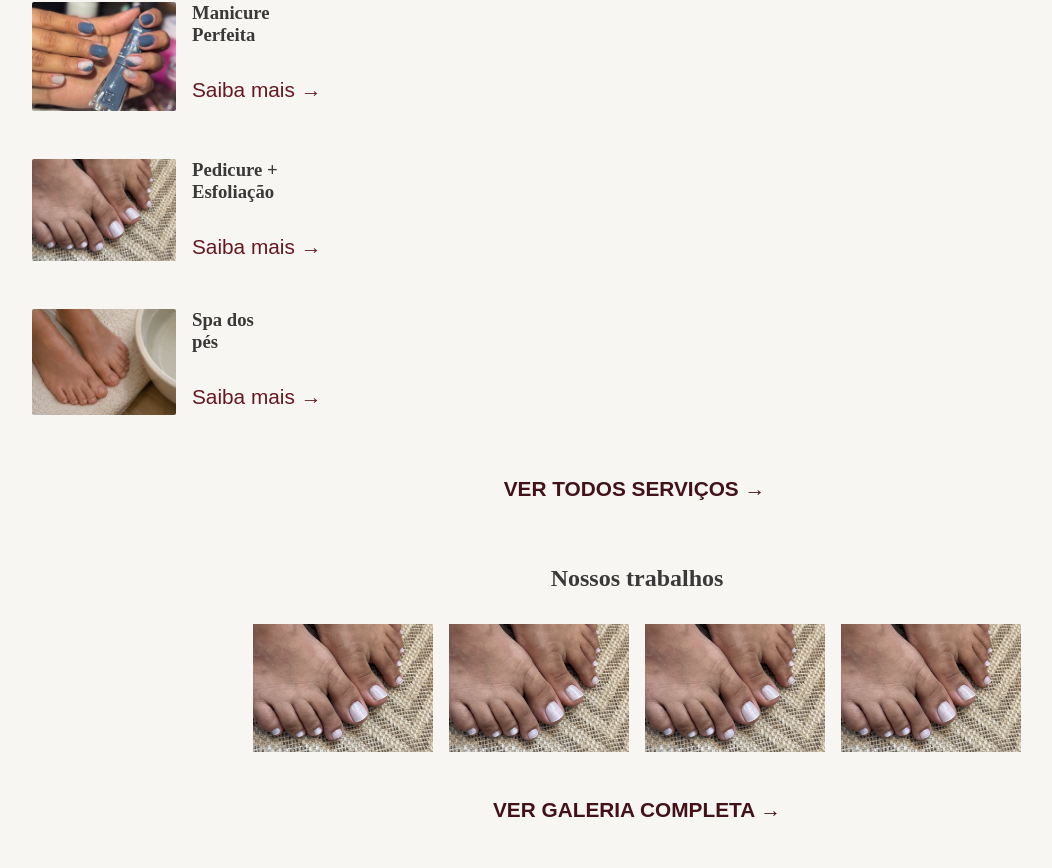
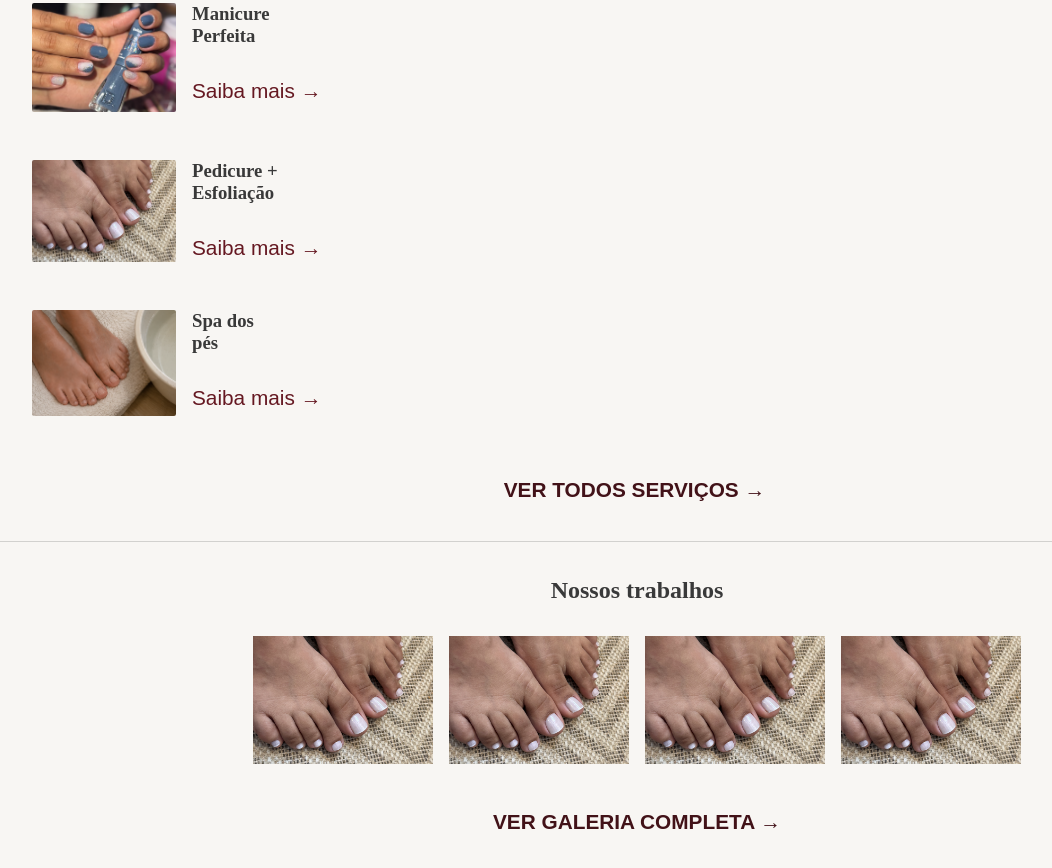
Before and after one commit to CarolinaInglethe/studio-inglethe-nails, a React (Vite) app: page / in a window 1280 px wide. Shown: the part 1920-2788 px from the top of the page, without its empty margins (3-1055 px from the left). Built offline with nearby package versions, Linux system fonts and the light colour scheme.

Commit message:
fix: Adiciona border-top em GalleryPreview e ServicePreview

```diff
--- a/src/components/GalleryPreview.css
+++ b/src/components/GalleryPreview.css
@@ -3,7 +3,8 @@
     flex-direction: column;
     gap: 2rem;
     align-items: center;
-    padding: 25px 15px;
+    padding: 35px 15px;
+    border-top: 1px solid rgba(0, 0, 0, 0.151);
 }
 
 .gallery-preview-imgs {
--- a/src/components/ServicesPreview.css
+++ b/src/components/ServicesPreview.css
@@ -3,6 +3,7 @@
     flex-direction: column;
     gap: 3rem;
     padding: 25px 35px;
+    border-top: 1px solid rgba(0, 0, 0, 0.151);
 }
 
 .services-preview-card {
```
